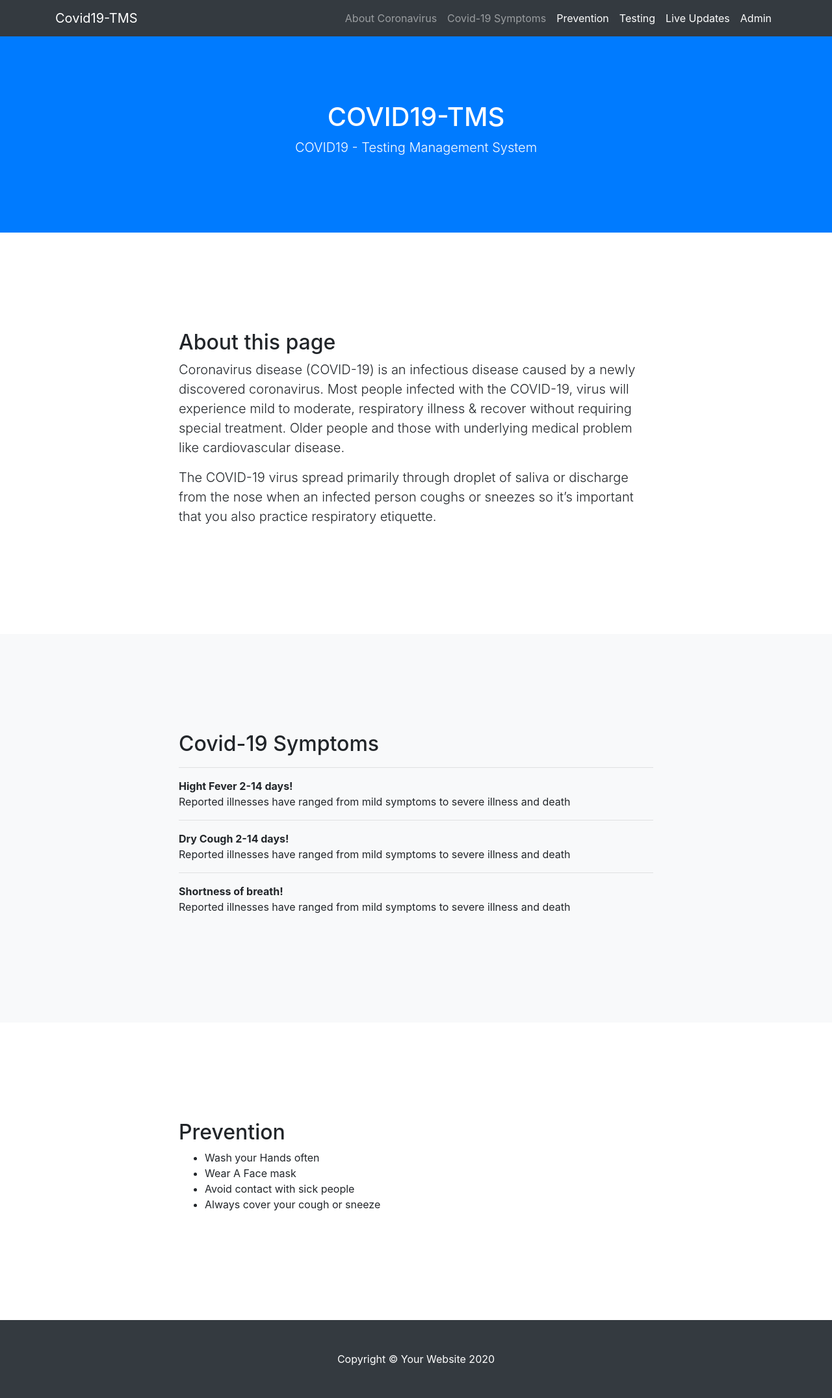
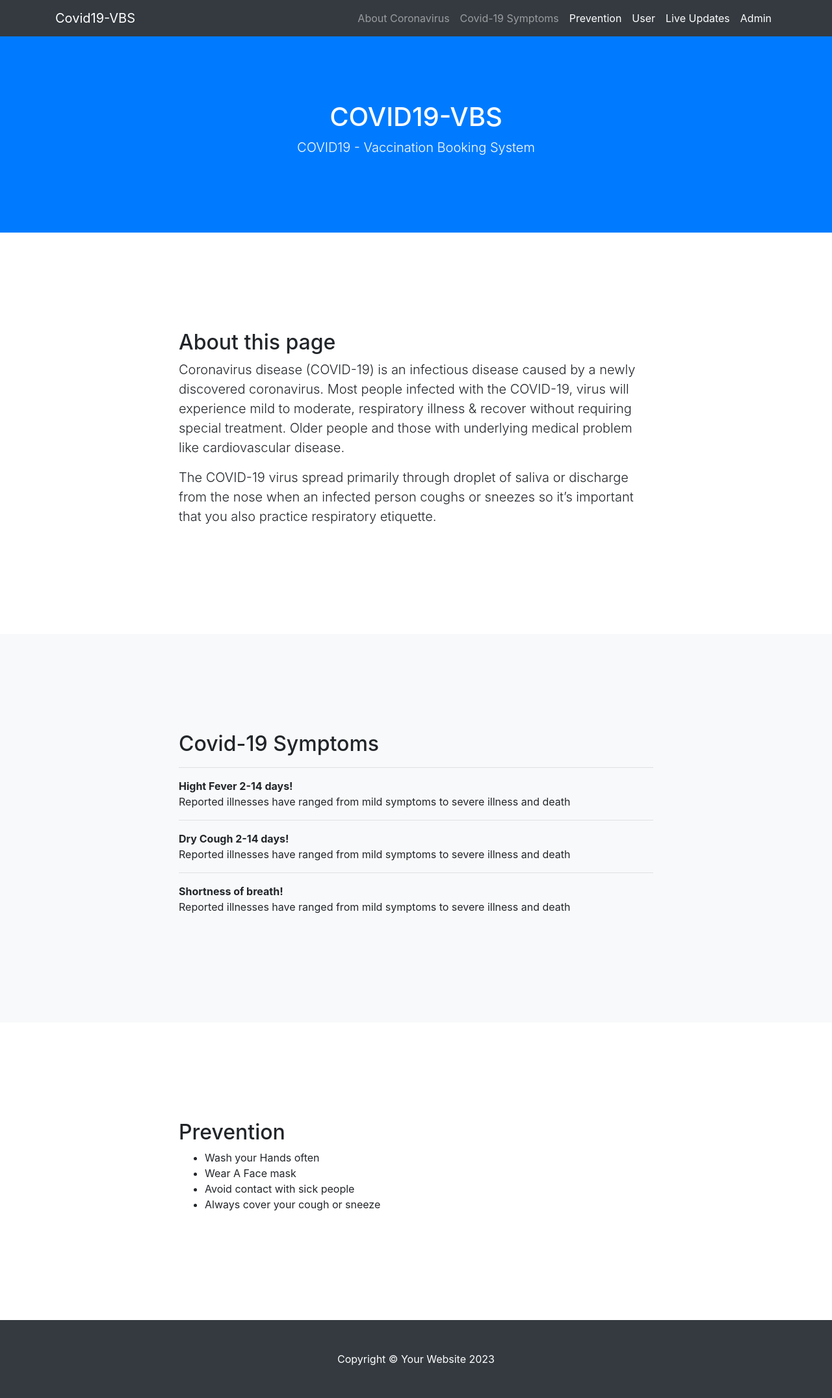
Before and after one commit to vaishnavi-11-tech/covid19-VBC, a PHP site: page / in a window 1280 px wide. Shown: the whole page at 65% size. Run offline with PHP 8.4, Linux system fonts and the light colour scheme.

Commit message:
Update index.php

```diff
--- a/covid-VBS/index.php
+++ b/covid-VBS/index.php
@@ -8,7 +8,7 @@
   <meta name="description" content="">
   <meta name="author" content="">
 
-  <title>Covid-19 Testing Management System</title>
+  <title>Covid-19 Vaccination Booking System</title>
 
   <!-- Bootstrap core CSS -->
   <link href="vendor/bootstrap/css/bootstrap.min.css" rel="stylesheet">
@@ -23,7 +23,7 @@
   <!-- Navigation -->
   <nav class="navbar navbar-expand-lg navbar-dark bg-dark fixed-top" id="mainNav">
     <div class="container">
-      <a class="navbar-brand js-scroll-trigger" href="#page-top">Covid19-TMS</a>
+      <a class="navbar-brand js-scroll-trigger" href="#page-top">Covid19-VBS</a>
       <button class="navbar-toggler" type="button" data-toggle="collapse" data-target="#navbarResponsive" aria-controls="navbarResponsive" aria-expanded="false" aria-label="Toggle navigation">
         <span class="navbar-toggler-icon"></span>
       </button>
@@ -39,7 +39,7 @@
             <a class="nav-link js-scroll-trigger" href="#contact">Prevention</a>
           </li>
   <li class="nav-item active">
-            <a class="nav-link js-scroll-trigger" href="new-user-testing.php">Testing</a>
+            <a class="nav-link js-scroll-trigger" href="new-user-testing.php">User</a>
           </li>
            <li class="nav-item active">
             <a class="nav-link js-scroll-trigger" href="live-test-updates.php">Live Updates</a>
@@ -57,8 +57,8 @@
 
   <header class="bg-primary text-white">
     <div class="container text-center">
-      <h1>COVID19-TMS</h1>
-      <p class="lead">COVID19 - Testing Management System</p>
+      <h1>COVID19-VBS</h1>
+      <p class="lead">COVID19 - Vaccination Booking System</p>
     </div>
   </header>
 
@@ -113,7 +113,7 @@ Reported illnesses have ranged from mild symptoms to severe illness and death</p
   <!-- Footer -->
   <footer class="py-5 bg-dark">
     <div class="container">
-      <p class="m-0 text-center text-white">Copyright &copy; Your Website 2020</p>
+      <p class="m-0 text-center text-white">Copyright &copy; Your Website 2023</p>
     </div>
     <!-- /.container -->
   </footer>
```
